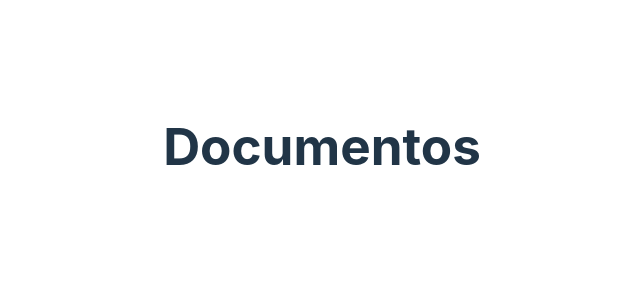
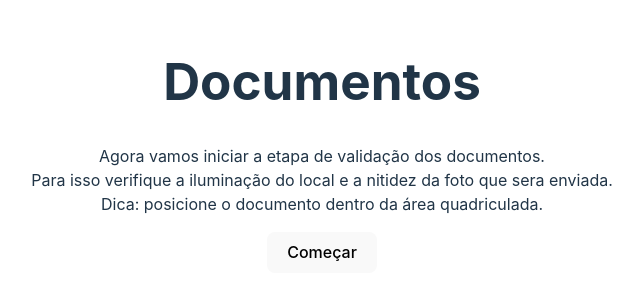
Before and after one commit to gusoaresss/luna, a React (Vite) app: page /Documentos in a window 1280 px wide. Shown: the part 254-554 px from the top of the page, without its empty margins (318-961 px from the left). Built offline with nearby package versions, Linux system fonts and the light colour scheme.

Commit message:
Conteudo Documentos

```diff
--- a/src/routes/Documentos/index.jsx
+++ b/src/routes/Documentos/index.jsx
@@ -3,6 +3,12 @@ export default function Documentos(){
     return(
         <main>
             <h1>Documentos</h1>
+            <p>
+            Agora vamos iniciar a etapa de validação dos documentos.<br/>
+            Para isso verifique a iluminação do local e a nitidez da foto que sera enviada.<br/>
+            Dica: posicione o documento dentro da área quadriculada.
+            </p>
+            <button>Começar</button>
         </main>
     )
 }
```
